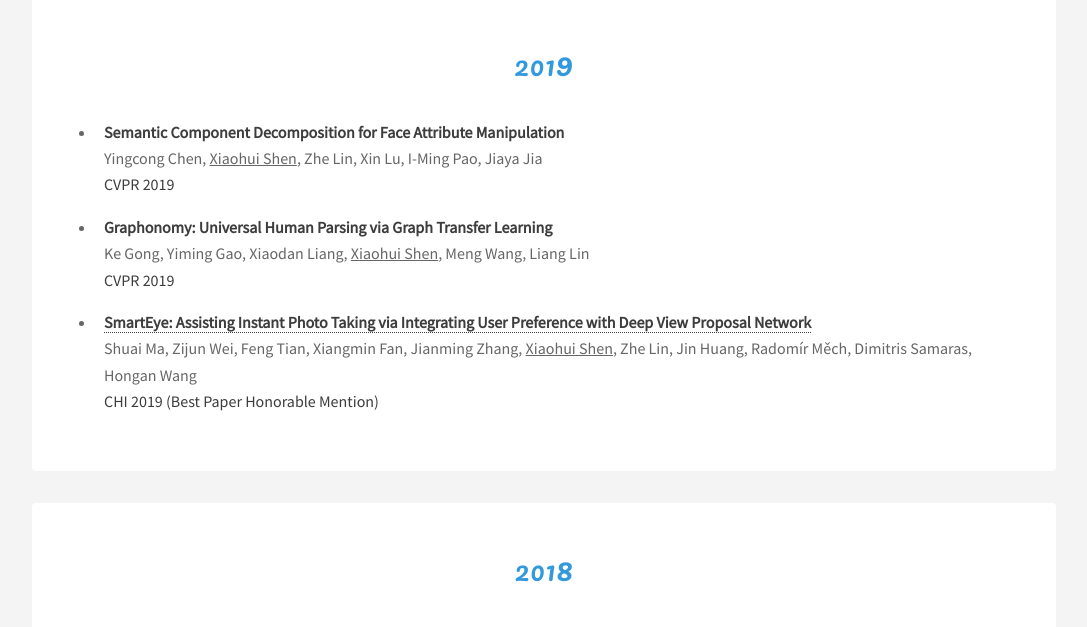
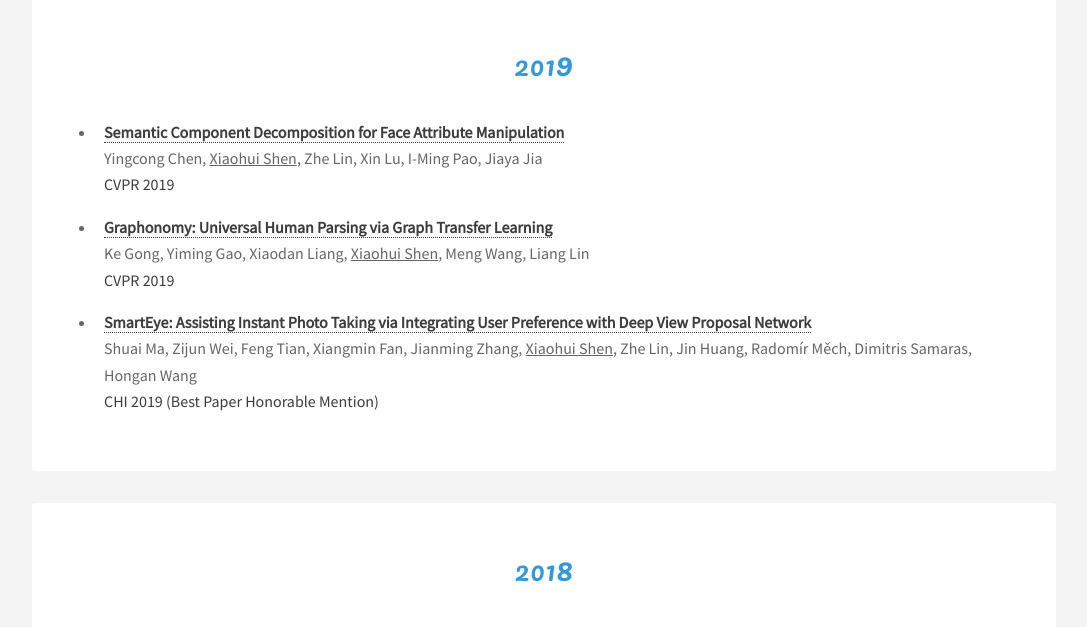
Before and after one commit to XiaohuiShen/XiaohuiShen.github.io, a plain HTML site: page publications.html in a window 1280 px wide. Shown: the part 162-789 px from the top of the page, without its empty margins (96-1183 px from the left). Drawn offline with Linux system fonts and the light colour scheme.

Commit message:
update publications

```diff
--- a/publications.html
+++ b/publications.html
@@ -43,9 +43,9 @@
 						<h2>201<font size = "6">9</font></h2>
 						<p>
 							<ul>
-								<li><span style="font-weight:bold;color:#3D3D3D">Semantic Component Decomposition for Face Attribute Manipulation</span><br>
+								<li><span style="font-weight:bold;color:#3D3D3D"><a class="nonblock" href="https://github.com/yingcong/SemanticComponent">Semantic Component Decomposition for Face Attribute Manipulation</a></span><br>
 								Yingcong Chen, <u>Xiaohui Shen</u>, Zhe Lin, Xin Lu, I-Ming Pao, Jiaya Jia<br><span style="color:#3D3D3D">CVPR 2019</span></li>
-								<li><span style="font-weight:bold;color:#3D3D3D">Graphonomy: Universal Human Parsing via Graph Transfer Learning</span><br>
+								<li><span style="font-weight:bold;color:#3D3D3D"><a class="nonblock" href="https://arxiv.org/pdf/1904.04536.pdf">Graphonomy: Universal Human Parsing via Graph Transfer Learning</a></span><br>
 								Ke Gong, Yiming Gao, Xiaodan Liang, <u>Xiaohui Shen</u>, Meng Wang, Liang Lin<br><span style="color:#3D3D3D">CVPR 2019</span></li>
 								<li><span style="font-weight:bold;color:#3D3D3D"><a class="nonblock" href="https://www3.cs.stonybrook.edu/~cvl/content/papers/2019/Ma_CHFCS19.pdf">SmartEye: Assisting Instant Photo Taking via Integrating User Preference with Deep View Proposal Network</a></span><br>
 								Shuai Ma, Zijun Wei, Feng Tian, Xiangmin Fan, Jianming Zhang, <u>Xiaohui Shen</u>, Zhe Lin, Jin Huang, Radomír Měch, Dimitris Samaras, Hongan Wang<br><span style="color:#3D3D3D">CHI 2019 (Best Paper Honorable Mention)</span></li>
```
